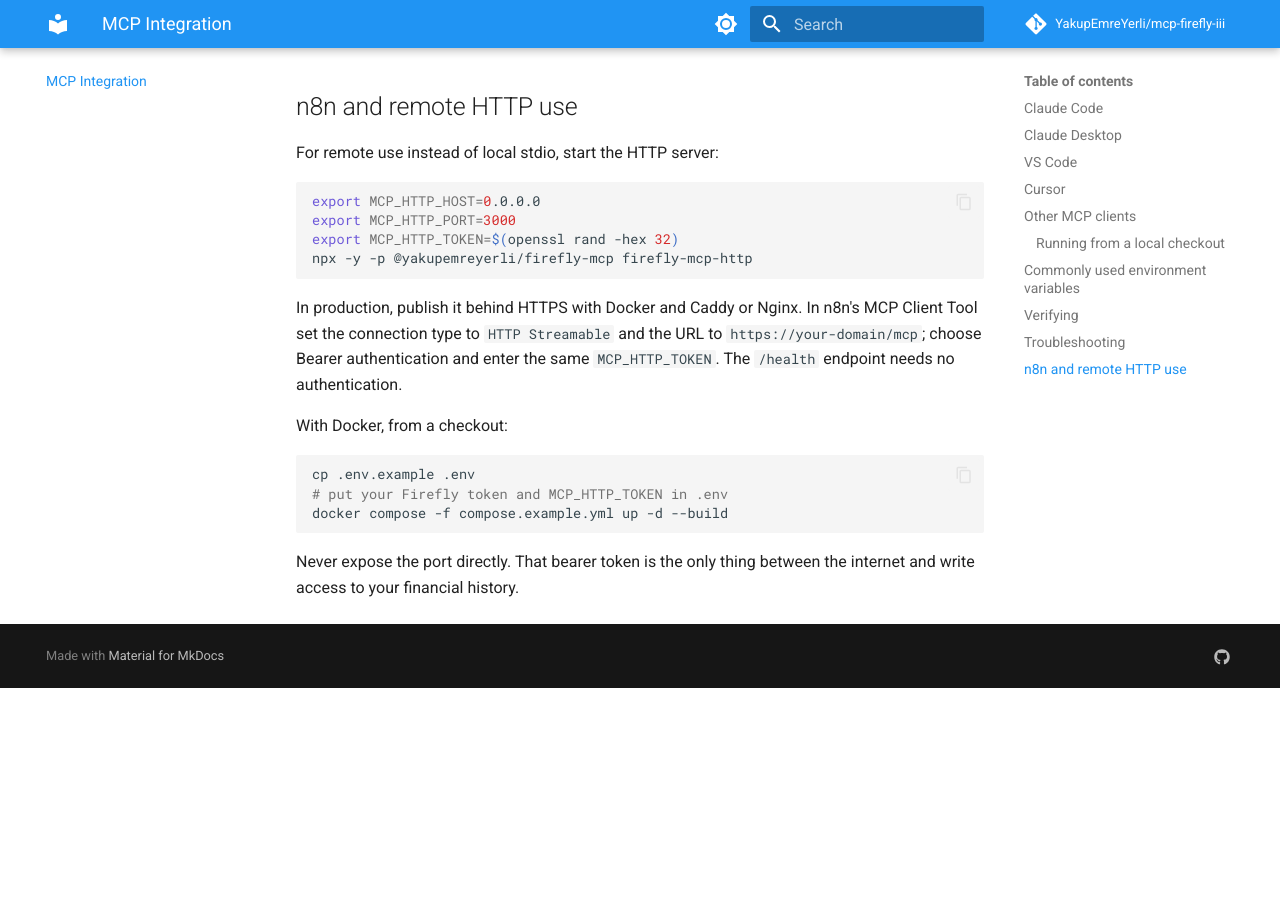
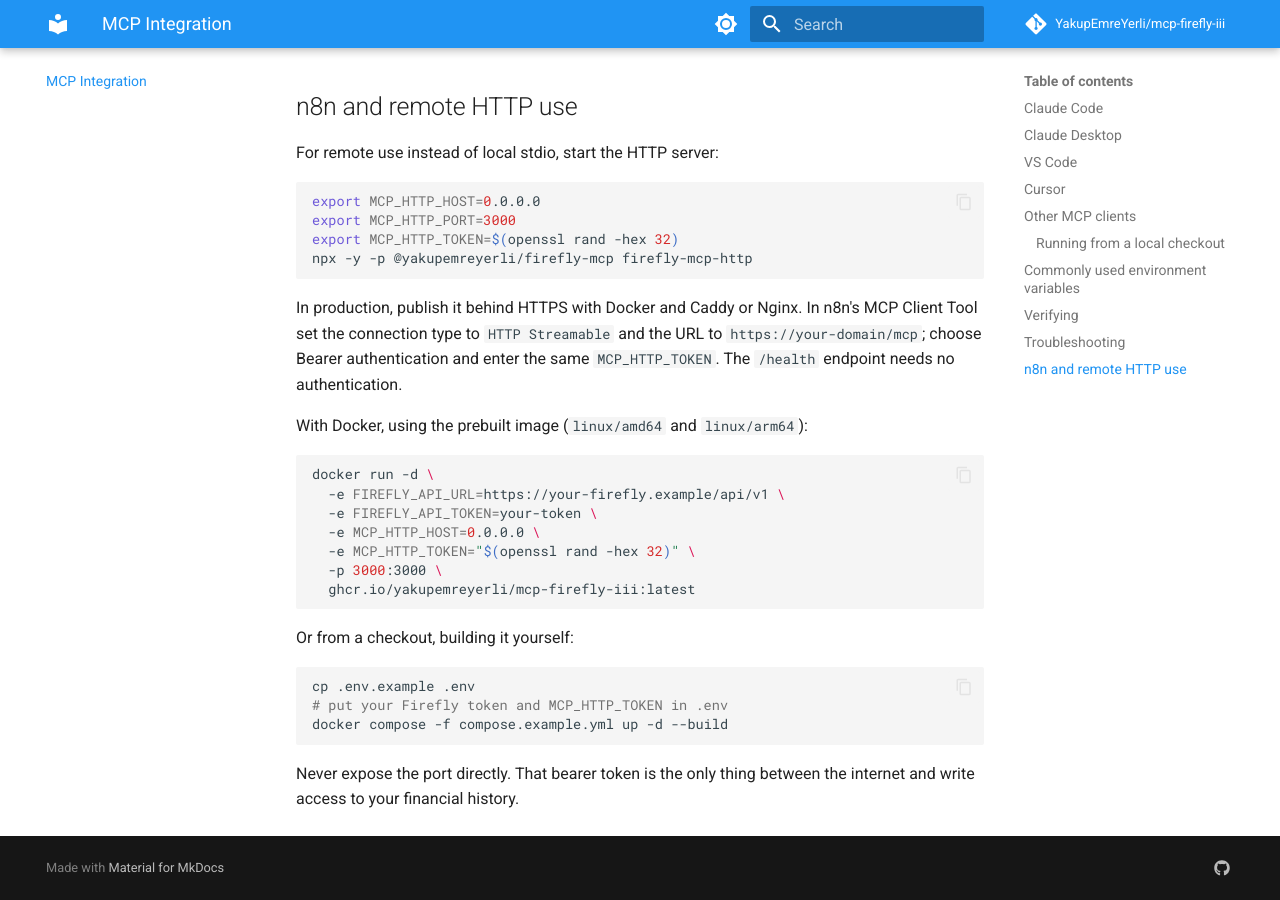
Before and after one commit to YakupEmreYerli/mcp-firefly-iii, an MkDocs documentation site: the page built from docs/integrations.md, in a window 1280 px wide and 900 px high, scrolled down 3873 px. Built offline with MkDocs 1.6.1 and Material for MkDocs 9.7.7, drawn with Linux system fonts in a browser that asks for light colours; comment, search, counter and statistics services are not loaded; the version menu is left out; before the commit the page ends 4561 px from its top, so only the background shows below that.

Commit message:
Publish a multi-arch container image to ghcr.io
Self-hosting the HTTP mode meant cloning and building, which is also how the
broken Dockerfile went unnoticed for so long. The image now ships on every tag
for amd64 and arm64 — arm64 because a Raspberry Pi is a common place to run
Firefly III, and the HTTP mode is exactly what such a host would run.

````diff
--- a/docs/integrations.md
+++ b/docs/integrations.md
@@ -177,7 +177,19 @@ MCP Client Tool set the connection type to `HTTP Streamable` and the URL to
 `https://your-domain/mcp`; choose Bearer authentication and enter the same
 `MCP_HTTP_TOKEN`. The `/health` endpoint needs no authentication.
 
-With Docker, from a checkout:
+With Docker, using the prebuilt image (`linux/amd64` and `linux/arm64`):
+
+```bash
+docker run -d \
+  -e FIREFLY_API_URL=https://your-firefly.example/api/v1 \
+  -e FIREFLY_API_TOKEN=your-token \
+  -e MCP_HTTP_HOST=0.0.0.0 \
+  -e MCP_HTTP_TOKEN="$(openssl rand -hex 32)" \
+  -p 3000:3000 \
+  ghcr.io/yakupemreyerli/mcp-firefly-iii:latest
+```
+
+Or from a checkout, building it yourself:
 
 ```bash
 cp .env.example .env
--- a/package.json
+++ b/package.json
@@ -1,6 +1,6 @@
 {
   "name": "@yakupemreyerli/firefly-mcp",
-  "version": "0.3.1",
+  "version": "0.3.2",
   "description": "Model Context Protocol server for Firefly III personal finance management",
   "license": "MIT",
   "author": "Yakup Emre Yerli",
````
Also changed, not shown: CHANGELOG.md (+18 -1 lines), README.md (+20 -0 lines), README.tr.md (+19 -0 lines), 1 other file.
